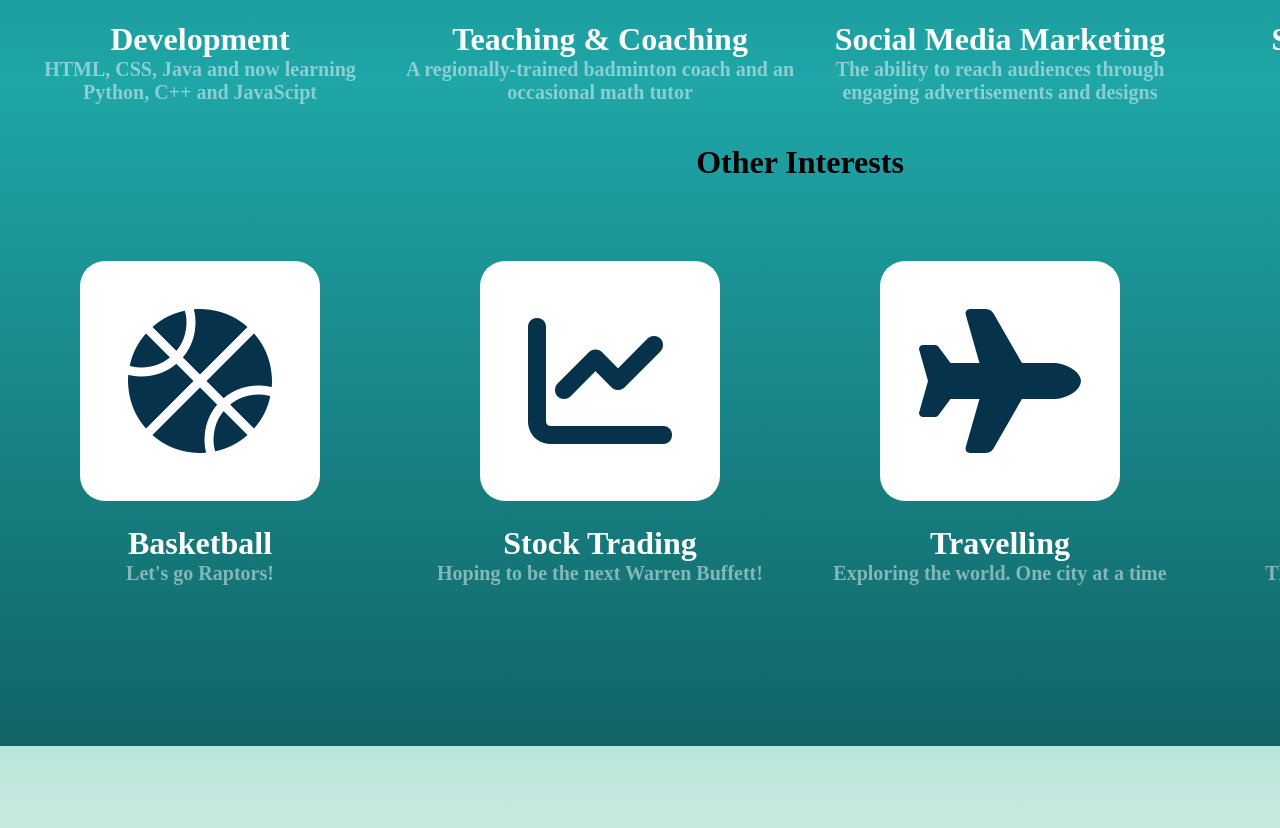
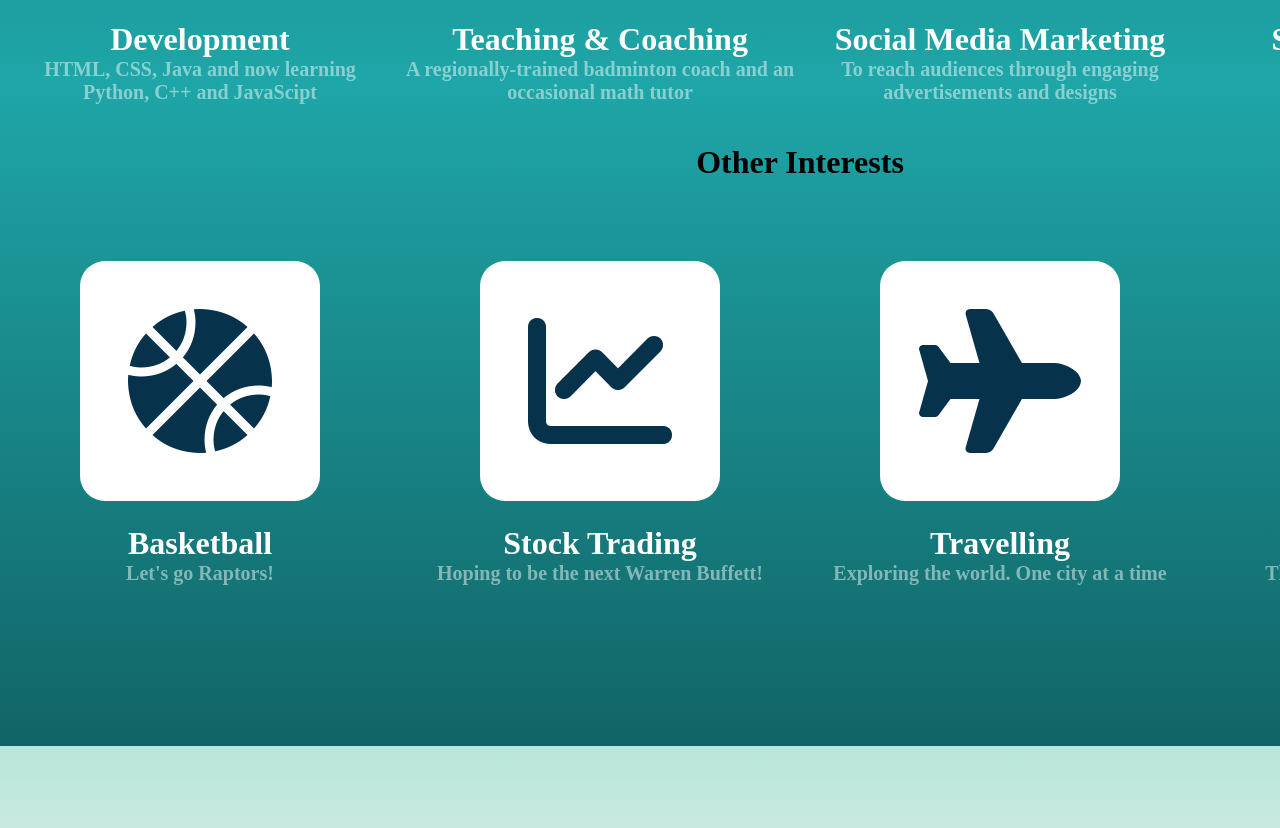
Before and after one commit to skylerchiu/skylerchiu.github.io, a plain HTML site: page index.html in a window 1280 px wide. Shown: the part 2270-3098 px from the top of the page. Drawn offline with Linux system fonts and the light colour scheme.

Commit message:
Update index.html

```diff
--- a/index.html
+++ b/index.html
@@ -114,7 +114,7 @@
                                 </div>
                             </div>
                             <h4> Social Media Marketing </h4>
-                            <h5> The ability to reach audiences through <br> engaging advertisements and designs </h5>
+                            <h5> To reach audiences through engaging <br> advertisements and designs </h5>
                         </div>
                             <div class = skill>
                             <div class = "icon-box-container">
```
